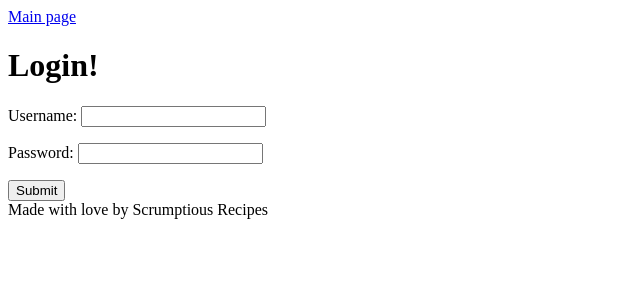
After one commit to mackulator/scrumptious, a Django app: template accounts/templates/accounts/login.html in a window 1280 px wide. The commit adds this page. Shown: the top 300 px of the page, without its empty margins (0-640 px from the left). Run offline with Django 4.2, Linux system fonts and the light colour scheme; the template is opened without the code that fills it: values that come from a table or form of the project are taken from there, others are empty.

Commit message:
loginform

```diff
--- a/accounts/forms.py
+++ b/accounts/forms.py
@@ -12,3 +12,10 @@ class SignUpForm(forms.Form):
     max_length=150,
     widget=forms.PasswordInput
   )
+
+class LoginForm(forms.Form):
+  username = forms.CharField(max_length=150)
+  password = forms.CharField(
+    max_length=150,
+    widget=forms.PasswordInput,
+  )
--- /dev/null
+++ b/accounts/templates/accounts/login.html
@@ -0,0 +1,21 @@
+{% extends 'base.html' %}
+
+{% block title %}
+Login! - Scrumptious Recipes
+{% endblock title %}
+
+{% block content %}
+<header>
+  <nav>
+    <a href="{% url 'recipe_list' %}">Main page</a>
+  </nav>
+</header>
+<main>
+  <h1>Login!</h1>
+  <form method=""post">
+  {% csrf_token %}
+  {{ form.as_p }}
+  <button>Submit</button>
+  </form>
+</main>
+{% endblock content %}
--- a/accounts/urls.py
+++ b/accounts/urls.py
@@ -1,7 +1,9 @@
 from django.urls import path
-from accounts.views import signup
+from accounts.views import signup, user_login
 
 
 urlpatterns = [
-  path("signup/", signup, name="signup")
+  path("signup/", signup, name="signup"),
+  path("login/", user_login, name="user_login"),
+
 ]
--- a/recipes/templates/recipes/list.html
+++ b/recipes/templates/recipes/list.html
@@ -13,6 +13,7 @@
         Hello, {{ user.username }}
       {% else %}
         <a href="{% url 'signup' %}">Sign up</a>
+        <a href="{% url 'user_login' %}">Login</a>
       {% endif %}
     </nav>
   </header>
```
Also changed, not shown: accounts/views.py (+25 -2 lines).
